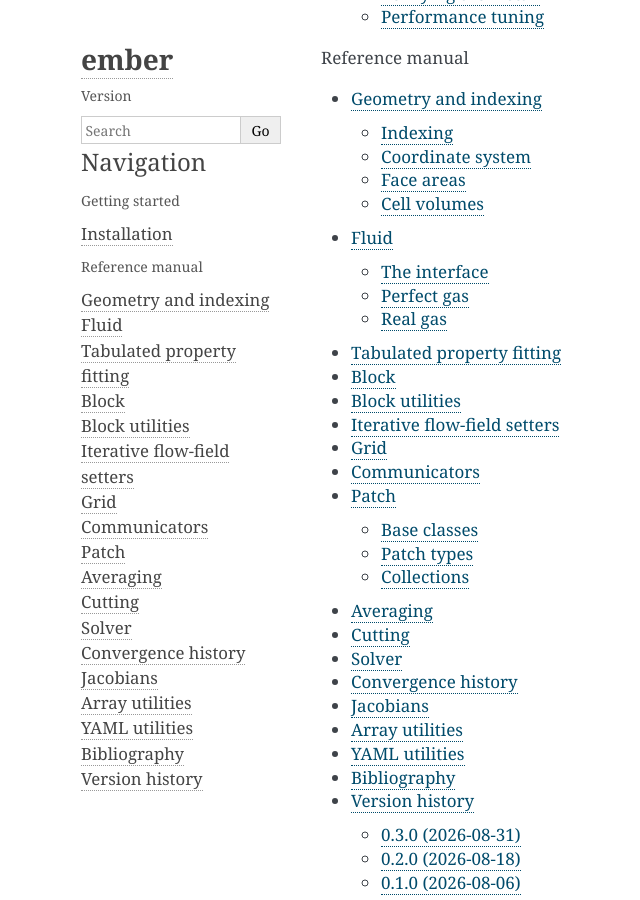
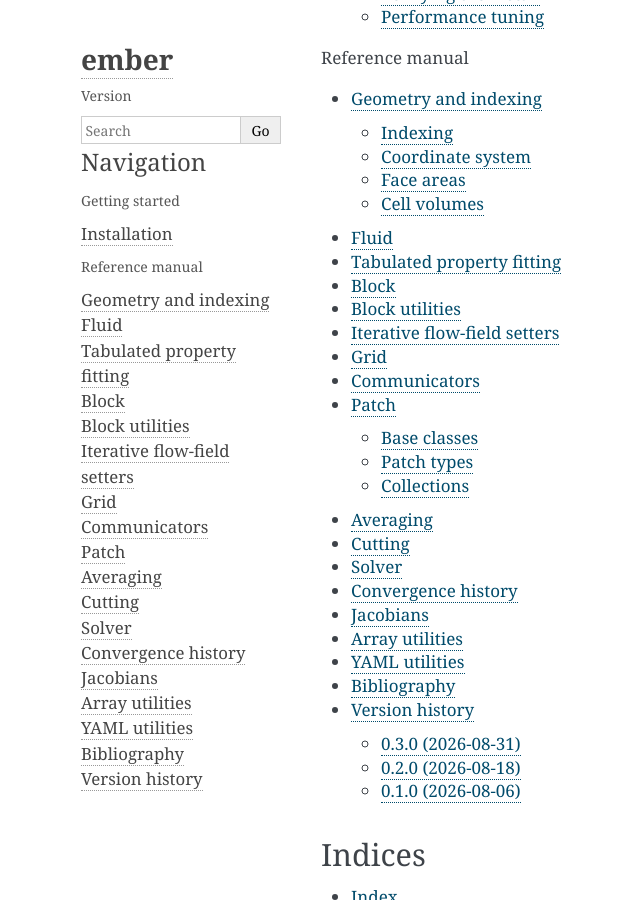
Before and after one commit to jb753/ember, a Sphinx documentation site: the page built from docs/index.rst, in a window 1280 px wide and 900 px high, scrolled down 451 px. Shown: the whole window, without its empty margins (99-739 px from the left). Built offline with Sphinx 7.4.7, drawn with Linux system fonts in a browser that asks for light colours; pages that are not in the unit, such as notebooks, are missing from menus; comment, search, counter and statistics services are not loaded.

Commit message:
Flatten the fluid API page, drop the duplicate Fluid summary
Promote the three classes to sit directly under the page title rather
than each under its own one-class subheading (which also collided with
the module docstring's own section headings).

Drop :autosummary: from the Fluid autoclass: its docstring already
carries grouped autosummary rubrics, so the option was rendering a
second, ungrouped table listing every method again.

```diff
--- a/docs/api/fluid.rst
+++ b/docs/api/fluid.rst
@@ -4,16 +4,9 @@
 .. automodule:: ember.fluid
    :no-members:
 
-The interface
--------------
-
 .. autoclass:: ember.fluid.Fluid
    :members:
    :undoc-members:
-   :autosummary:
-
-Perfect gas
------------
 
 .. autoclass:: ember.fluid.PerfectFluid
    :members:
@@ -21,9 +14,6 @@
    :show-inheritance:
    :autosummary:
 
-Real gas
---------
-
 .. autoclass:: ember.fluid.RealFluid
    :members:
    :undoc-members:
```
